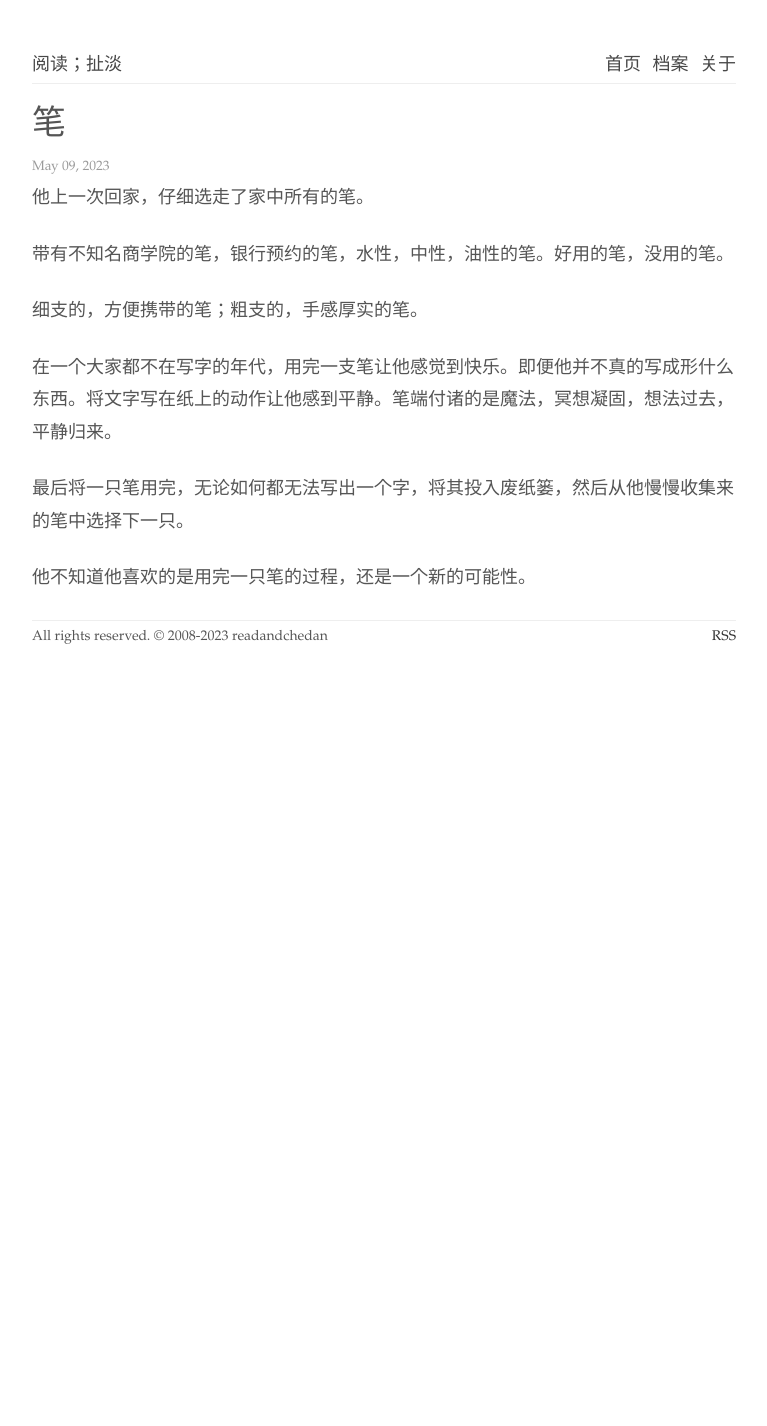
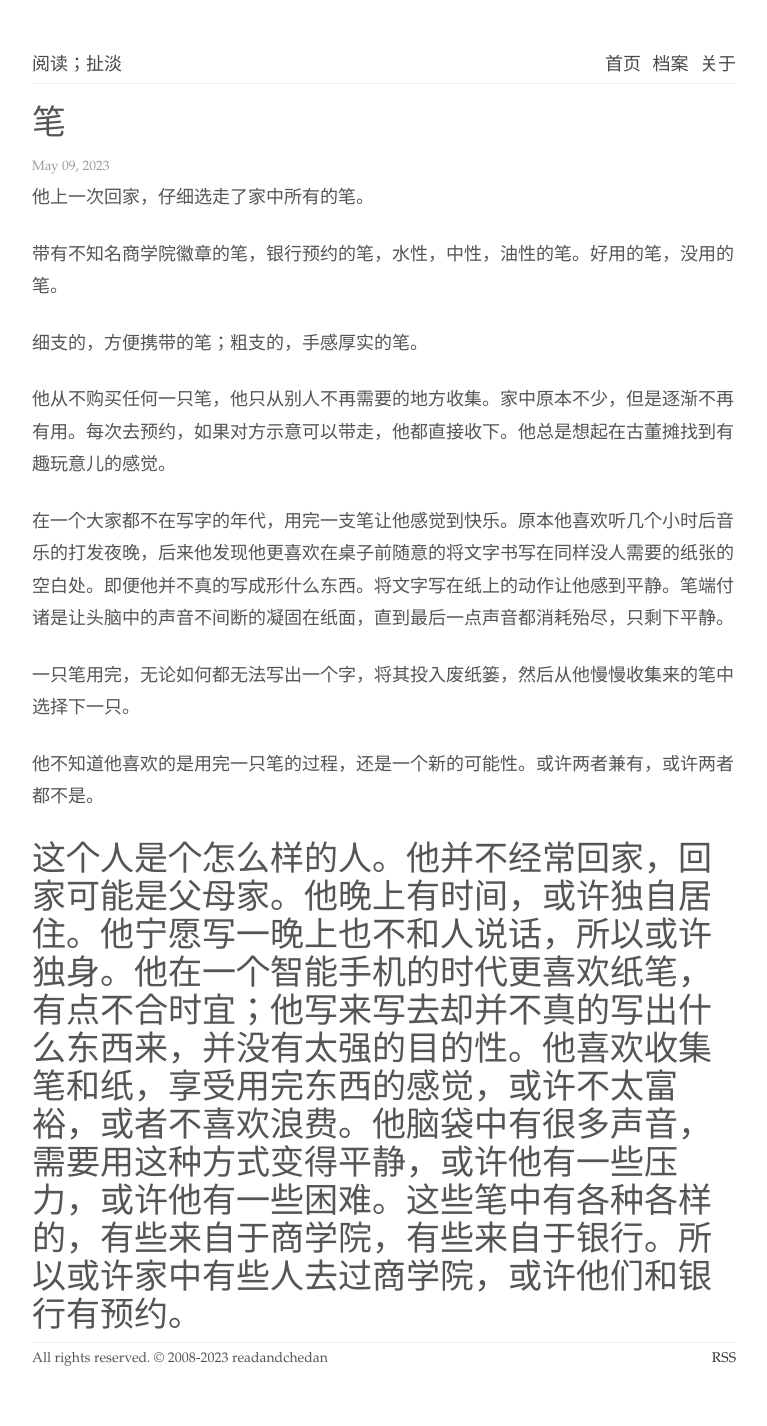
Before and after one commit to readandchedan/readandchedan.github.io, a Jekyll site: the page built from _posts/fiction/_posts/2023-05-09-pens.md, in a window 1280 px wide. Shown: the whole page, without its empty margins (256-1023 px from the left). Built offline with Jekyll 4.4.1, drawn with Linux system fonts in a browser that asks for light colours; before the commit the page ends 900 px from its top, so only the background shows below that.

Commit message:
add more

```diff
--- a/_posts/fiction/_posts/2023-05-09-pens.md
+++ b/_posts/fiction/_posts/2023-05-09-pens.md
@@ -5,12 +5,17 @@ layout: default
 
 他上一次回家，仔细选走了家中所有的笔。
 
-带有不知名商学院的笔，银行预约的笔，水性，中性，油性的笔。好用的笔，没用的笔。
+带有不知名商学院徽章的笔，银行预约的笔，水性，中性，油性的笔。好用的笔，没用的笔。
 
 细支的，方便携带的笔；粗支的，手感厚实的笔。
 
-在一个大家都不在写字的年代，用完一支笔让他感觉到快乐。即便他并不真的写成形什么东西。将文字写在纸上的动作让他感到平静。笔端付诸的是魔法，冥想凝固，想法过去，平静归来。
+他从不购买任何一只笔，他只从别人不再需要的地方收集。家中原本不少，但是逐渐不再有用。每次去预约，如果对方示意可以带走，他都直接收下。他总是想起在古董摊找到有趣玩意儿的感觉。
 
-最后将一只笔用完，无论如何都无法写出一个字，将其投入废纸篓，然后从他慢慢收集来的笔中选择下一只。
+在一个大家都不在写字的年代，用完一支笔让他感觉到快乐。原本他喜欢听几个小时后音乐的打发夜晚，后来他发现他更喜欢在桌子前随意的将文字书写在同样没人需要的纸张的空白处。即便他并不真的写成形什么东西。将文字写在纸上的动作让他感到平静。笔端付诸是让头脑中的声音不间断的凝固在纸面，直到最后一点声音都消耗殆尽，只剩下平静。
 
-他不知道他喜欢的是用完一只笔的过程，还是一个新的可能性。
+一只笔用完，无论如何都无法写出一个字，将其投入废纸篓，然后从他慢慢收集来的笔中选择下一只。
+
+他不知道他喜欢的是用完一只笔的过程，还是一个新的可能性。或许两者兼有，或许两者都不是。
+
+
+# 这个人是个怎么样的人。他并不经常回家，回家可能是父母家。他晚上有时间，或许独自居住。他宁愿写一晚上也不和人说话，所以或许独身。他在一个智能手机的时代更喜欢纸笔，有点不合时宜；他写来写去却并不真的写出什么东西来，并没有太强的目的性。他喜欢收集笔和纸，享受用完东西的感觉，或许不太富裕，或者不喜欢浪费。他脑袋中有很多声音，需要用这种方式变得平静，或许他有一些压力，或许他有一些困难。这些笔中有各种各样的，有些来自于商学院，有些来自于银行。所以或许家中有些人去过商学院，或许他们和银行有预约。
```
